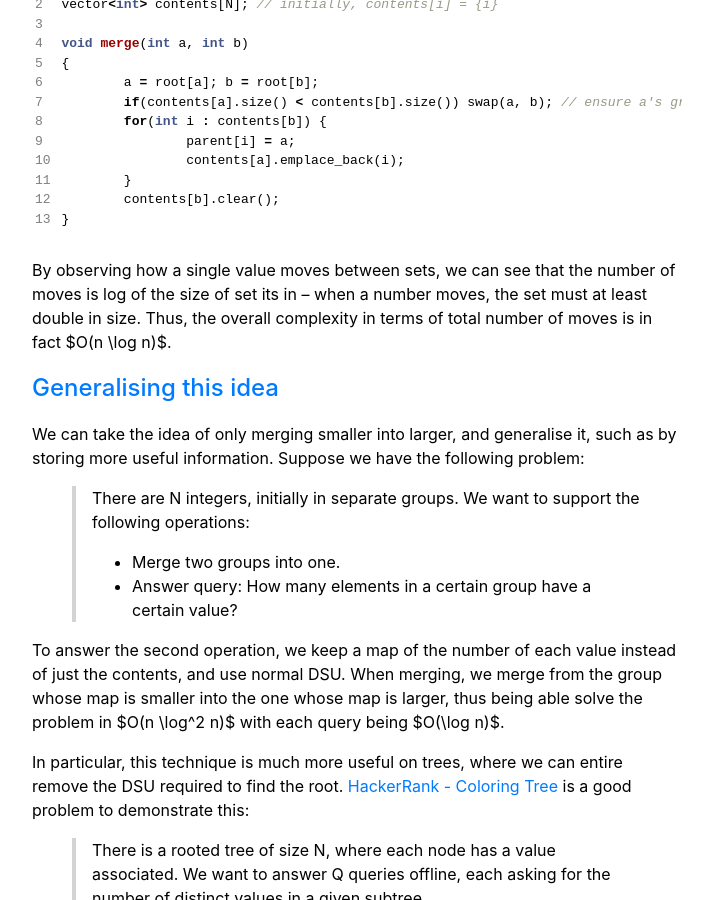
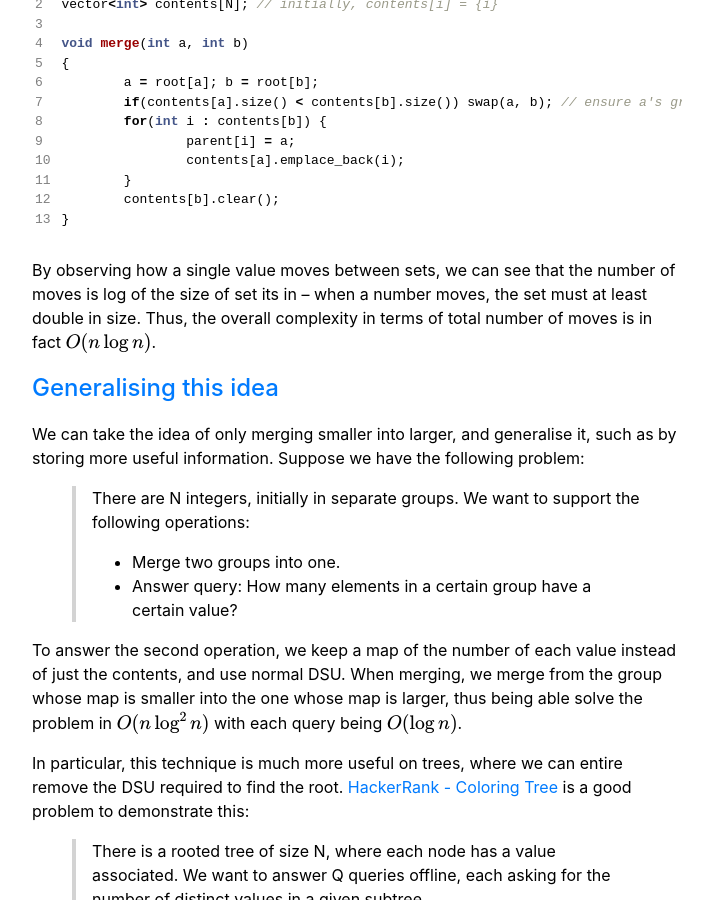
Before and after one commit to ralismark/ralismark.github.io, a Jekyll site: the page built from _posts/2020-04-21-small-merge.md, in a window 1280 px wide and 900 px high, scrolled down 518 px. Shown: the whole window, without its empty margins (283-996 px from the left). Built offline with Jekyll 4.4.1, drawn with Linux system fonts in a browser that asks for light colours; formulas are drawn with MathJax 3; comment, search, counter and statistics services are not loaded.

Commit message:
Fix typos in small merge article

````diff
--- a/_posts/2020-04-21-small-merge.md
+++ b/_posts/2020-04-21-small-merge.md
@@ -2,7 +2,7 @@
 layout: post
 title: Small Merge
 tags: informatics
-excerpt: A generalisation of DSU's merge by size to be more useful
+excerpt: A generalisation of DSU's merge by size to be more useful.
 ---
 
 Small merge is a technique derived from DSU which allows merging of groups (and data about groups) by moving elements between groups at most O(n log n) times.
@@ -29,7 +29,7 @@ void merge(int a, int b)
 }
 ```
 
-By observing how a single value moves between sets, we can see that the number of moves is log of the size of set its in -- when a number moves, the set must at least double in size. Thus, the overall complexity in terms of total number of moves is in fact $O(n \log n)$.
+By observing how a single value moves between sets, we can see that the number of moves is log of the size of set its in -- when a number moves, the set must at least double in size. Thus, the overall complexity in terms of total number of moves is in fact $$O(n \log n)$$.
 
 # Generalising this idea
 
@@ -40,7 +40,7 @@ We can take the idea of only merging smaller into larger, and generalise it, suc
 > - Merge two groups into one.
 > - Answer query: How many elements in a certain group have a certain value?
 
-To answer the second operation, we keep a map of the number of each value instead of just the contents, and use normal DSU. When merging, we merge from the group whose map is smaller into the one whose map is larger, thus being able solve the problem in $O(n \log^2 n)$ with each query being $O(\log n)$.
+To answer the second operation, we keep a map of the number of each value instead of just the contents, and use normal DSU. When merging, we merge from the group whose map is smaller into the one whose map is larger, thus being able solve the problem in $$O(n \log^2 n)$$ with each query being $$O(\log n)$$.
 
 In particular, this technique is much more useful on trees, where we can entire remove the DSU required to find the root. [HackerRank - Coloring Tree][coloring-tree] is a good problem to demonstrate this:
 
````
